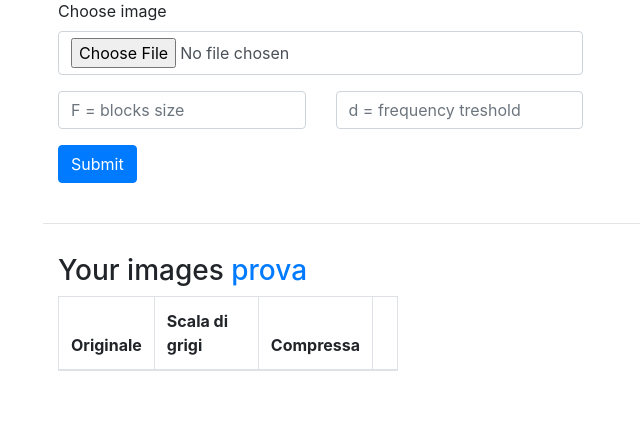
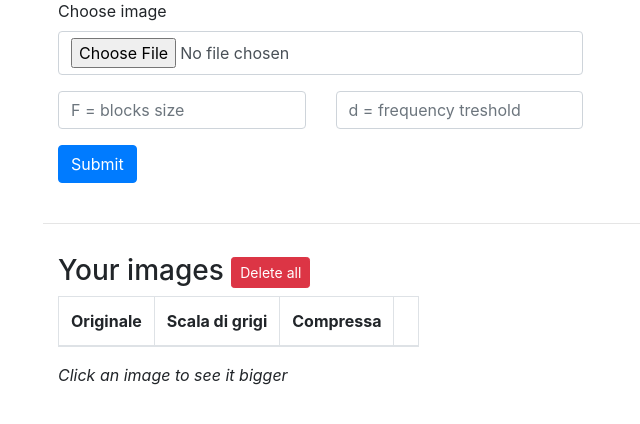
Before and after one commit to mferri17/dct-image-compression, a Django app: page / in a window 1280 px wide. Shown: the part 158-582 px from the top of the page, without its empty margins (42-682 px from the left). Run offline with Django 3.2, Linux system fonts and the light colour scheme; data that the repository does not hold is empty; some libraries are stand-ins or nearby versions.

Commit message:
Update UI and bugfix for already grey images

```diff
--- a/webui/templates/index.html
+++ b/webui/templates/index.html
@@ -52,13 +52,16 @@
 </style>
 
 <div class="col-md-4" style="margin:30px 0 150px 0;">
-    <h3>Your images <a href="#">prova</a></h3>
-
+    <h3>
+        Your images
+        <a id="delete-all" class="btn btn-sm btn-danger" role="button" href="#"
+            onclick="return confirm('Are you sure?');">Delete all</a>
+    </h3>
     <table id="user-images" class="table table-bordered table-striped">
         <thead>
             <tr>
                 <th>Originale</th>
-                <th>Scala di grigi</th>
+                <th style="white-space:nowrap;">Scala di grigi</th>
                 <th>Compressa</th>
                 <th></th>
             </tr>
@@ -66,6 +69,7 @@
         <tbody>
         </tbody>
     </table>
+    <i>Click an image to see it bigger</i>
 </div>
 
 
@@ -73,6 +77,7 @@
     $(document).ready(function () {
         var user = setUser();
         getUserImages(user);
+        $('#delete-all').attr('href', '/delete_all_for_user/' + user);
     });
 
     function setUser() {
@@ -95,9 +100,9 @@
             })
             .done(function (response) {
                 $(response.images).each(function (index, element) {
-                    var original = '<td><img src="' + element.original + '"></td>';
-                    var grey = '<td><img src="' + element.grey + '"></td>';
-                    var compress = '<td><img src="' + element.compress + '"></td>';
+                    var original = '<td><a href="' + element.original +'" target="_blank"><img src="' + element.original + '"><a/></td>';
+                    var grey = '<td><a href="' + element.grey +'" target="_blank"><img src="' + element.grey + '"><a/></td>';
+                    var compress = '<td><a href="' + element.compress +'" target="_blank"><img src="' + element.compress + '"><a/></td>';
                     var remove = '<td><a href="/delete_image/' + user + '/' + element.name +
                         '" class="fa fa-trash text-danger"></a></td>';
 
--- a/webui/urls.py
+++ b/webui/urls.py
@@ -9,4 +9,5 @@ urlpatterns = [
     path('compress', views.compress, name='compress'),
     path('get_user_images', views.get_user_images, name='get_user_images'),
     path('delete_image/<slug:user>/<slug:image>', views.delete_image, name='delete_image'),
+    path('delete_all_for_user/<slug:user>', views.delete_all_for_user, name='delete_all_for_user'),
 ] + static(settings.MEDIA_URL, document_root=settings.MEDIA_ROOT)
--- a/webui/views.py
+++ b/webui/views.py
@@ -56,9 +56,18 @@ def get_user_images(request):
     return JsonResponse({'images': image_paths})
 
 
+
 def delete_image(request, user, image):
     imagefolder = os.path.join('media', user, image)
     if os.path.exists(imagefolder):
         shutil.rmtree(imagefolder)
 
     return redirect('index')
+
+
+def delete_all_for_user(request, user):
+    imagefolder = os.path.join('media', user)
+    if os.path.exists(imagefolder):
+        shutil.rmtree(imagefolder)
+
+    return redirect('index')
```
Also changed, not shown: webui/templates/compress.html (deleted, +0 -12 lines), webui/utils.py (+13 -8 lines).
